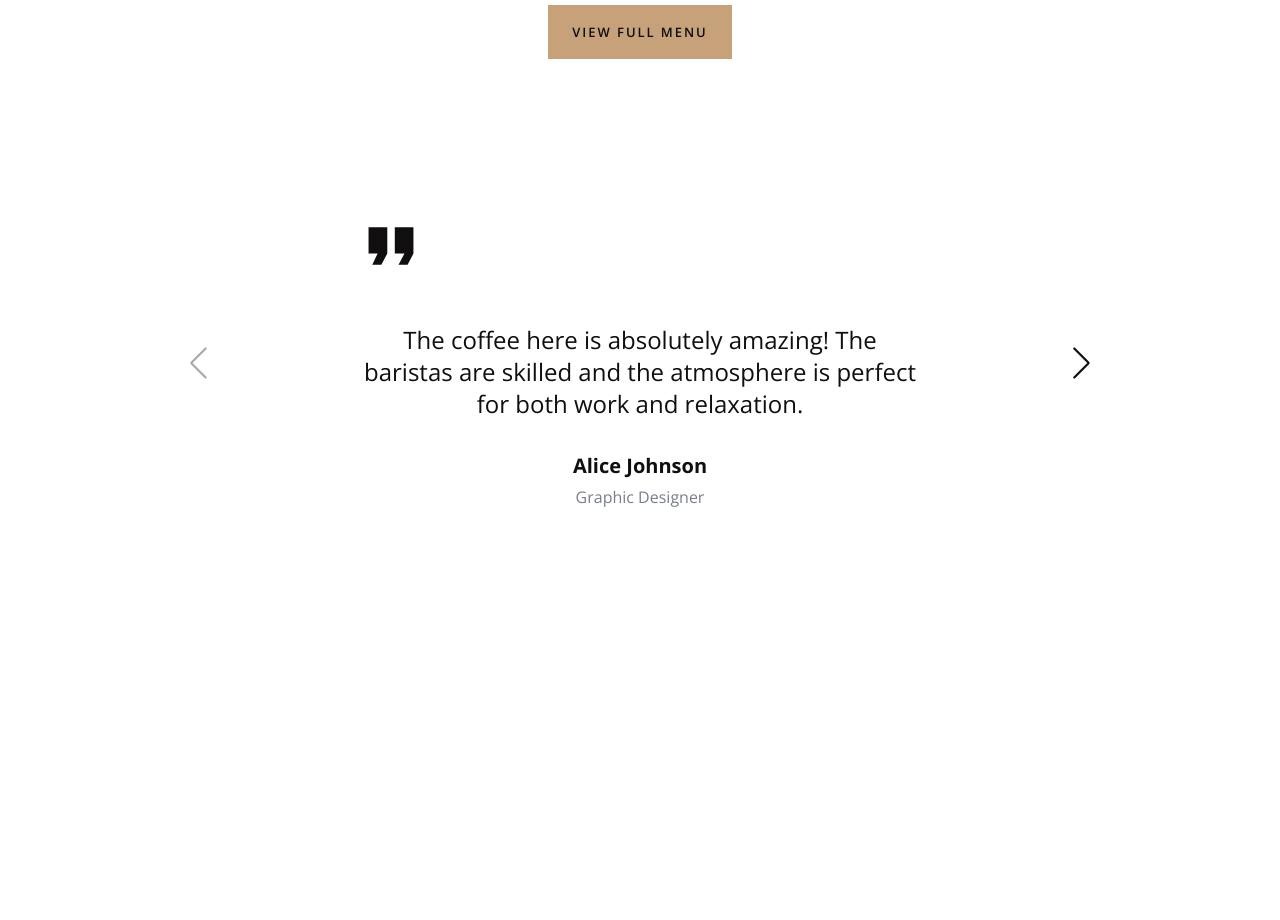
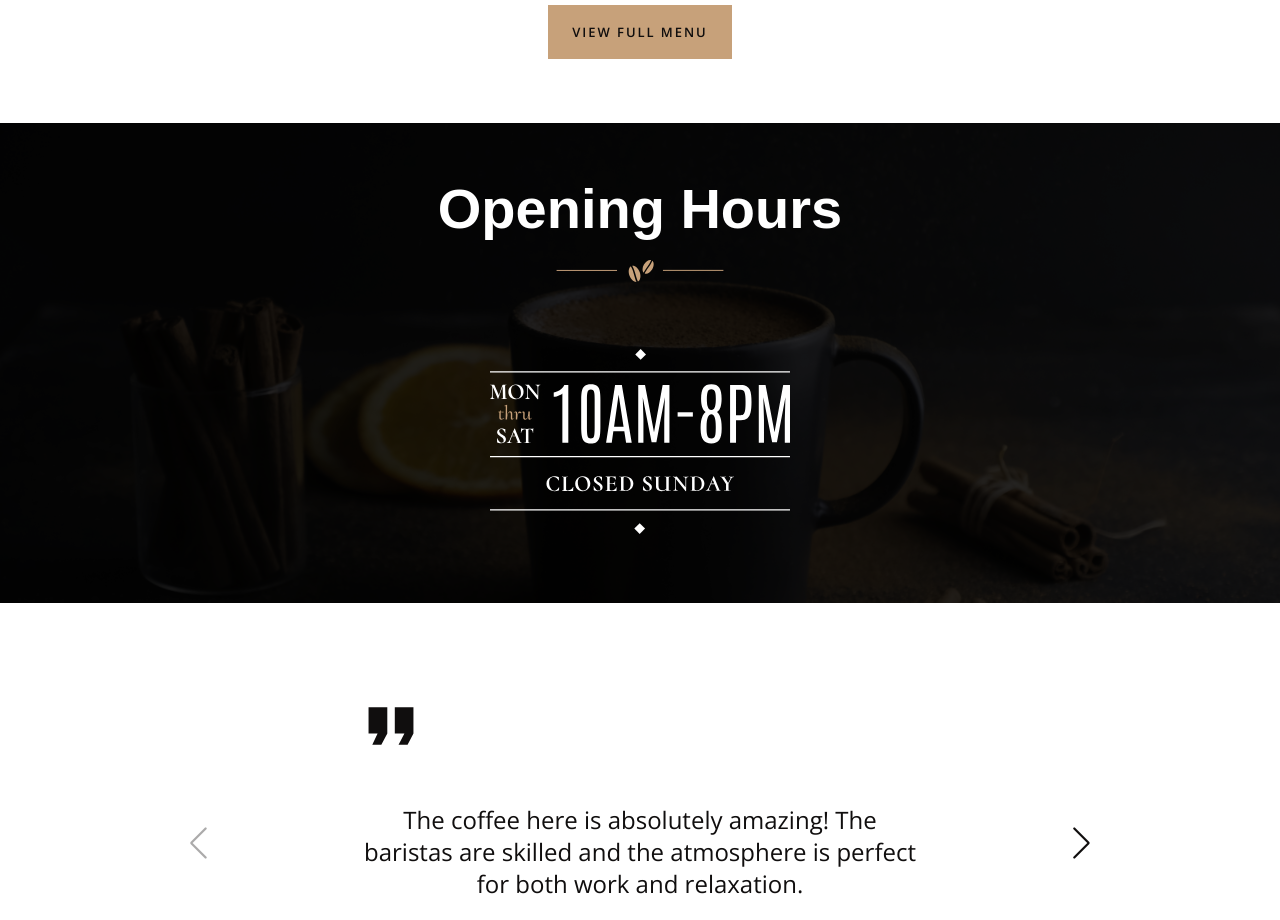
Before and after one commit to Karnav018/zenbrew, a Next.js app: page / in a window 1280 px wide. Shown: the part 5160-6080 px from the top of the page. Built offline with nearby package versions, Linux system fonts and the light colour scheme; a web font is replaced by a local one.

Commit message:
OpeningHours Section is completed.

```diff
--- a/src/app/page.js
+++ b/src/app/page.js
@@ -6,6 +6,7 @@
 import Explore from "@/components/Explore";
 import About from "@/components/About";
 import Menu from "@/components/Menu/Menu";
+import OpeningHours from "@/components/OpeningHours";
 import Testimonials from "@/components/Testimonials";
 
 const Home = () => {
@@ -23,6 +24,7 @@
       <Explore />
       <About />
       <Menu />
+      <OpeningHours />
       <Testimonials />
       {/* Temporary */}
       <div className="h-[4000px]"></div>
--- /dev/null
+++ b/src/components/OpeningHours.jsx
@@ -0,0 +1,47 @@
+import Image from "next/image";
+// Components
+import Separator from "./Separator";
+import Badge from "./Badge";
+
+const OpeningHours = () => {
+  return (
+    <section className="flex bg-primary h-[60vh] xl:h-[80vh]">
+      {/* 1 */}
+      <div className="hidden relative xl:flex flex-1 justify-center items-center">
+        {/* overlay */}
+        <div className="w-full h-full absolute z-40 top-0 bg-black/60"></div>
+        <Image
+          src="/assets/opening-hours/img.png"
+          fill
+          alt=""
+          quality={100}
+          priority
+          className="object-cover"
+        />
+        <Badge containerStyle="w-[320px] h-[320px] absolute z-40" />
+      </div>
+      {/* 2 */}
+      <div className="flex-1 bg-opening_hours bg-cover bg-no-repeat flex flex-col justify-center items-center relative">
+        {/* overlay */}
+        <div className="w-full h-full absolute z-10 top-0 bg-black/[0.85] "></div>
+        {/* Text Images */}
+        <div className="z-20 flex flex-col items-center justify-center">
+          <h2 className="h2 text-white mb-4">Opening Hours</h2>
+          <Separator bg="accent" />
+          <div className="mt-12 relative w-[300px] h-[220px] xl:w-[470px] xl:h-[280px] ">
+            <Image
+              src="/assets/opening-hours/program-badge.svg"
+              fill
+              alt=""
+              className="object-contain"
+              quality={100}
+              priority
+            />
+          </div>
+        </div>
+      </div>
+    </section>
+  );
+};
+
+export default OpeningHours;
--- a/tailwind.config.js
+++ b/tailwind.config.js
@@ -23,7 +23,7 @@
     extend: {
       backgroundImage: {
         hero_overlay: "url('/assets/hero/hero_overlay.png')",
-        opening_hours: "url('/assets/opening_hours/bg.png')",
+        opening_hours: "url('/assets/opening-hours/bg.png')",
         footer: "url('/assets/footer/bg.png')",
       },
       colors: {
```
